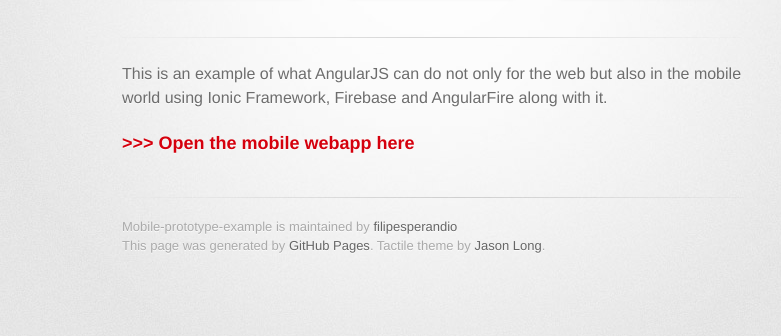
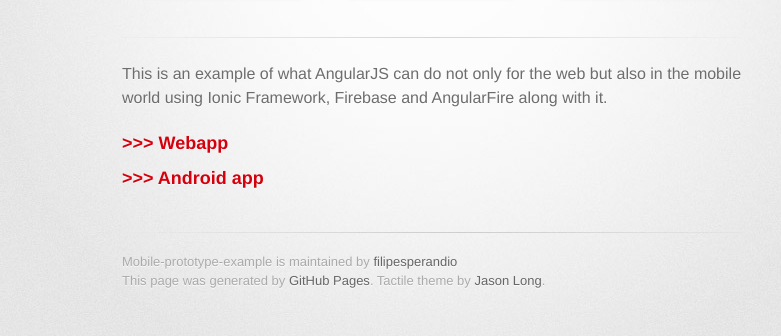
Before and after one commit to filipesperandio/mobile-prototype-example, a website: page index.html in a window 1280 px wide. Shown: the part 178-514 px from the top of the page, without its empty margins (208-989 px from the left). Drawn offline with Linux system fonts and the light colour scheme; a web font is replaced by a local one.

Commit message:
links and android version

```diff
--- a/index.html
+++ b/index.html
@@ -34,7 +34,10 @@
       <p>This is an example of what AngularJS can do not only for the web  but also in the mobile world using Ionic Framework, Firebase and AngularFire along with it.</p>
 
       <h3>
-        <a href="www/"> >>> Open the mobile webapp here</a>
+        <a href="www/"> >>> Webapp </a>
+      </h3>
+      <h3>
+        <a href="prototypeexample-debug.apk"> >>> Android app</a>
       </h3>
 
 
```
Also changed, not shown: www/templates/deck/1.html (+2 -2 lines), 1 other file.
